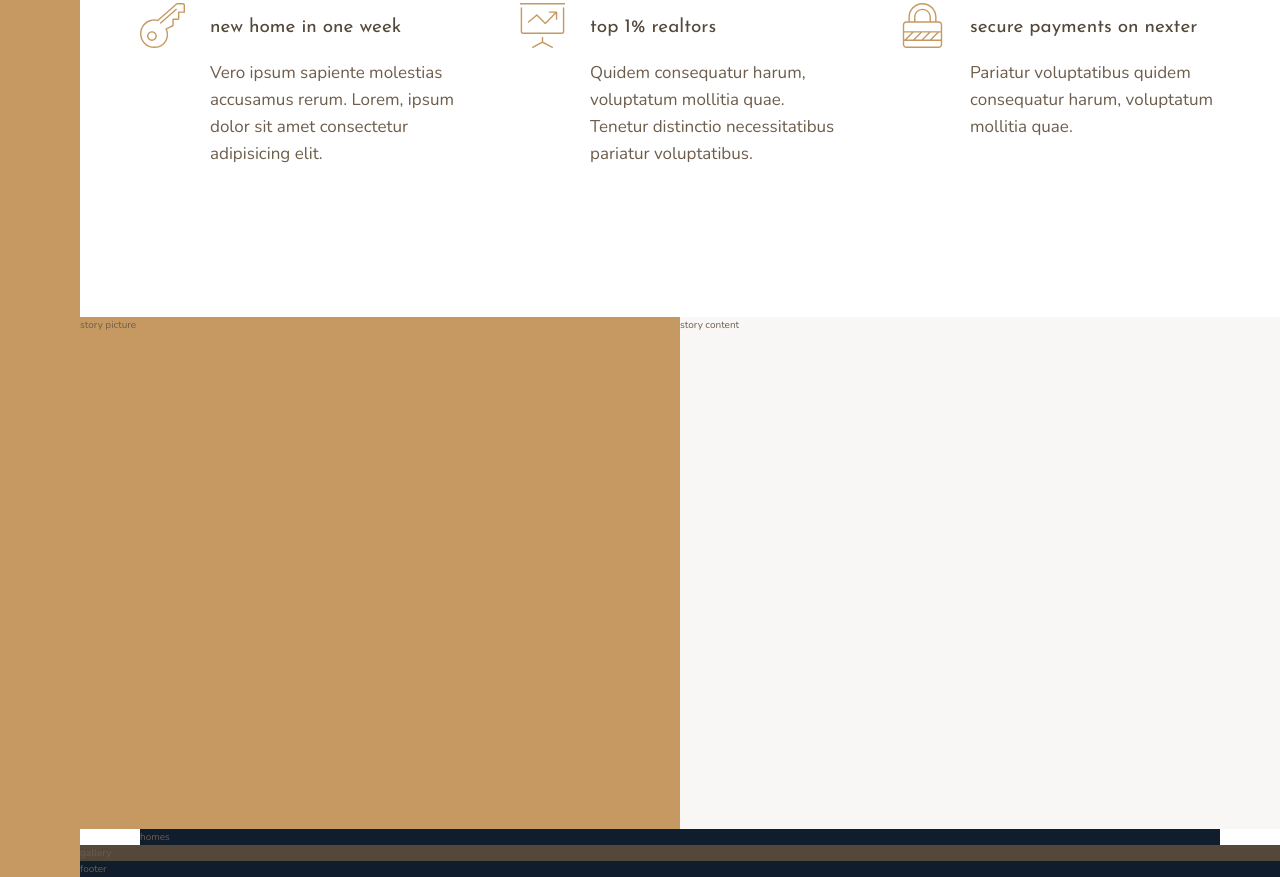
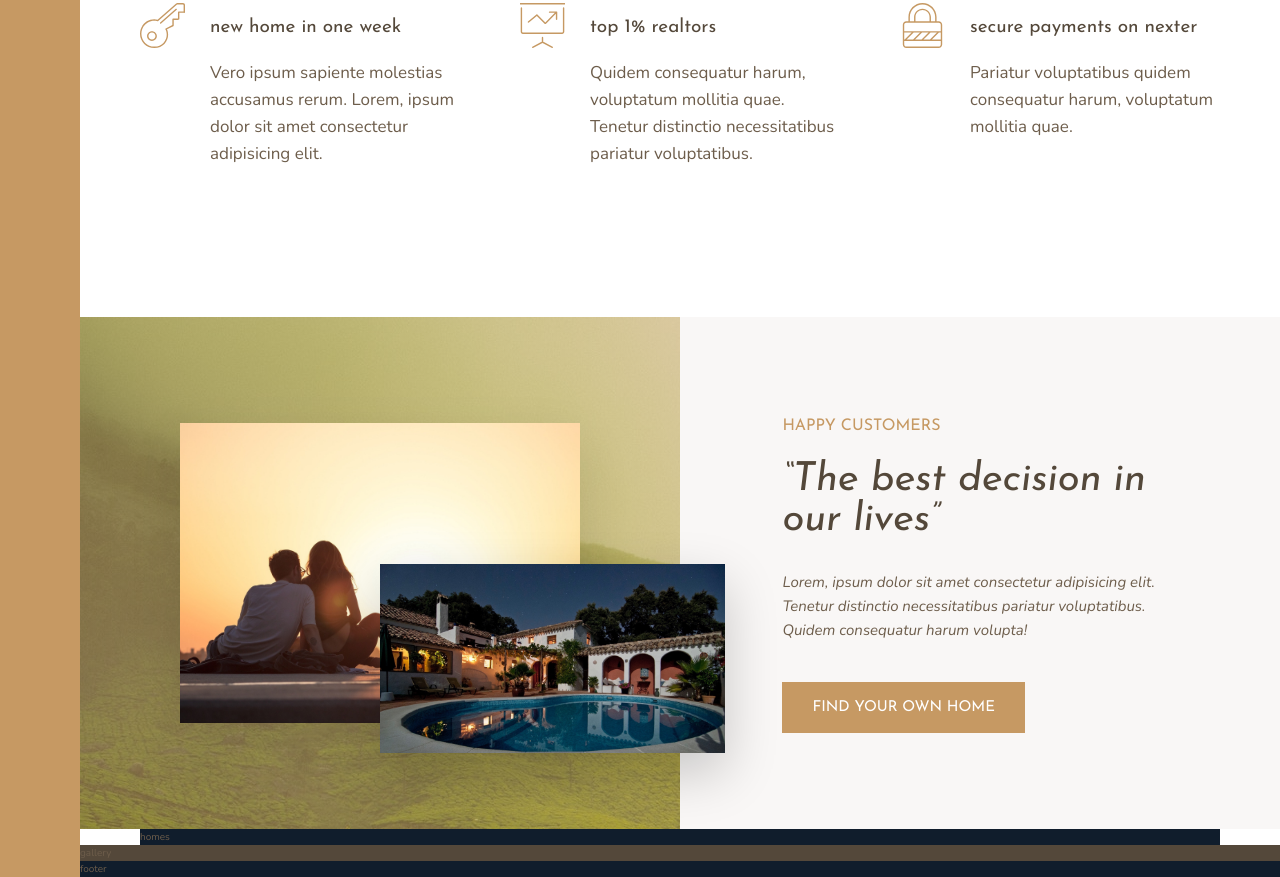
Before and after one commit to kareemadel999/Nexter, a website: page index.html in a window 1280 px wide. Shown: the part 991-1868 px from the top of the page. Drawn offline with nearby package versions, Linux system fonts and the light colour scheme.

Commit message:
story section

```diff
--- a/index.html
+++ b/index.html
@@ -82,11 +82,16 @@
     </section>
 
     <div class="story__picture">
-        story picture
+        <img src="img/story-1.jpeg" alt="couple with new house" class="story__img--1">
+        <img src="img/story-2.jpeg" alt="new house" class="story__img--2">
     </div>
 
     <div class="story__content">
-        story content
+        <h3 class="heading-3 mb-sm">Happy customers</h3>
+        <h2 class="heading-2 heading-2--dark mb-md">&ldquo;The best decision in our lives&rdquo;</h2>
+        <p class="story__text">Lorem, ipsum dolor sit amet consectetur adipisicing elit. Tenetur distinctio
+            necessitatibus pariatur voluptatibus. Quidem consequatur harum volupta!</p>
+        <button class="btn">Find your own home</button>
     </div>
 
     <section class="homes">
--- a/sass/_story.scss
+++ b/sass/_story.scss
@@ -2,10 +2,48 @@
     &__picture{
         background-color: $color-primary;
         grid-column: full-start / col-end 4;
+        background-image: linear-gradient(rgba($color-primary,.5),rgba($color-primary,.5)), url(../img/back.jpg);
+
+        display: grid;
+        grid-template-rows: repeat(6,1fr);
+        grid-template-columns: repeat(6,1fr);
+        align-items: center;
+    }
+
+    &__img--1{
+        width: 100%;
+        grid-row: 2 / 6;
+        grid-column: 2 / 6;
+        box-shadow: 0 2rem 5rem rgba(#000, .1);
+    }
+
+    &__img--2{
+        width: 115%;
+        grid-row: 4 / 6;
+        grid-column: 4 / 7;
+        z-index: 10;
+        box-shadow: 0 2rem 5rem rgba( #000,.2);
     }
 
     &__content{
         background-color: $color-grey-light-1;
         grid-column: col-start 5 / full-end;
+
+        padding: 6rem 8vw;
+        /*display: flex;
+        flex-direction: column;
+        justify-content: center;
+        align-items: flex-start;*/
+
+        display: grid;
+        align-content: center;
+        justify-items: start;
+
+    }
+
+    &__text{
+        font-size: 1.5rem;
+        font-style: italic;
+        margin-bottom: 4rem;
     }
 }
--- a/sass/_typography.scss
+++ b/sass/_typography.scss
@@ -9,10 +9,19 @@
 
 .heading-2{
     @extend %heading;
+
+    font-size: 4rem;
+    font-style: italic;
+    line-height: 1;
+    &--light{color: $color-grey-light-1;}
+    &--dark{color: $color-grey-dark-1;}
 }
 
 .heading-3{
     @extend %heading;
+    font-size: 1.6rem;
+    color: $color-primary;
+    text-transform: uppercase;
 }
 
 .heading-4{
@@ -22,3 +31,25 @@
     &--light{color: $color-grey-light-1;}
     &--dark{color: $color-grey-dark-1;}
 }
+
+.btn{
+    background-color: $color-primary;
+    color: #fff;
+    border: none;
+    border-radius: 0;
+    font-family: $font-display;
+    font-size: 1.5rem;
+    text-transform: uppercase;
+    padding: 1.8rem 3rem;
+    cursor: pointer;
+    transition: all .2s;
+
+    &:hover{
+        background-color: $color-primary-dark;
+    }
+}
+
+.mb-sm{margin-bottom: 2rem;}
+.mb-md{margin-bottom: 3rem;}
+.mb-lg{margin-bottom: 4rem;}
+.mb-hg{margin-bottom: 8rem;}
```
Also changed, not shown: css/style.css.
